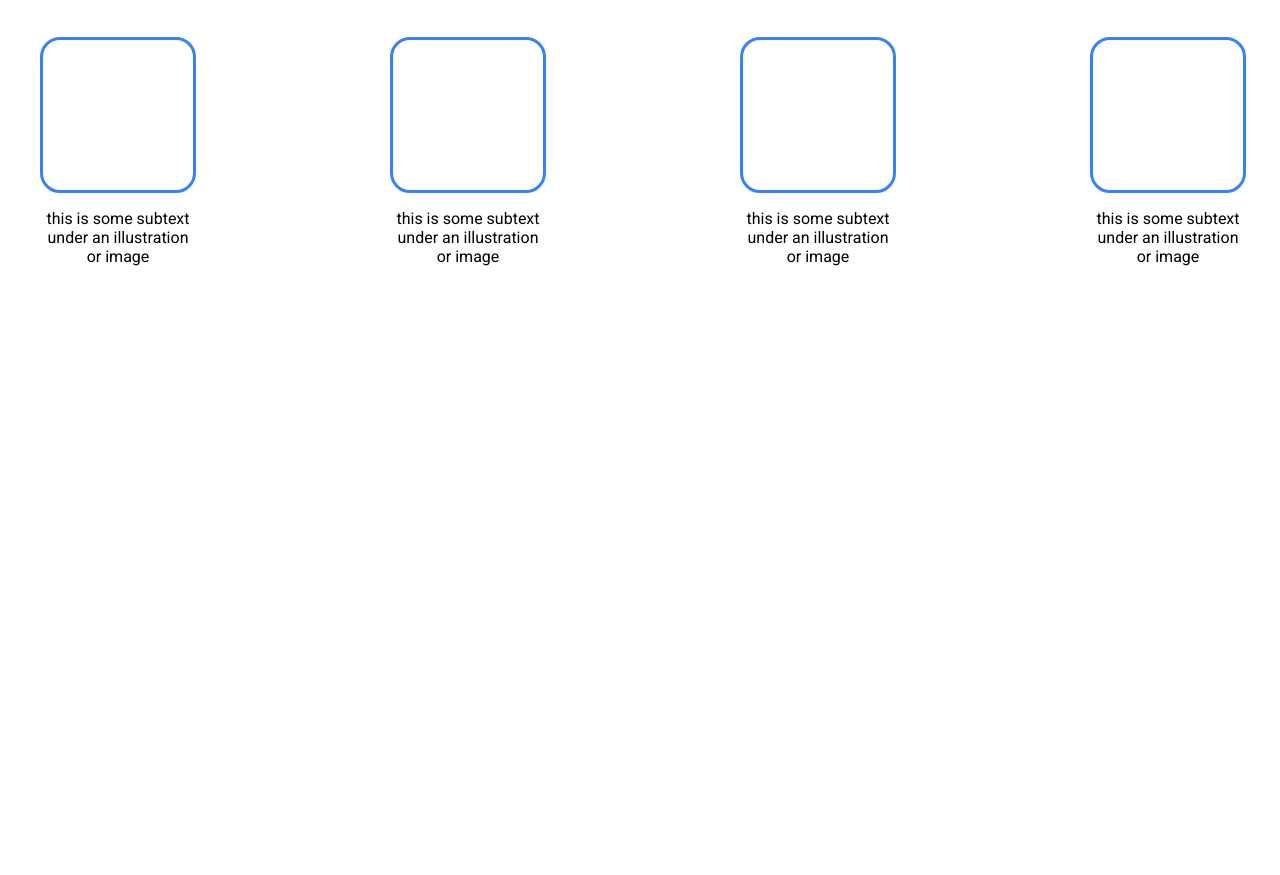
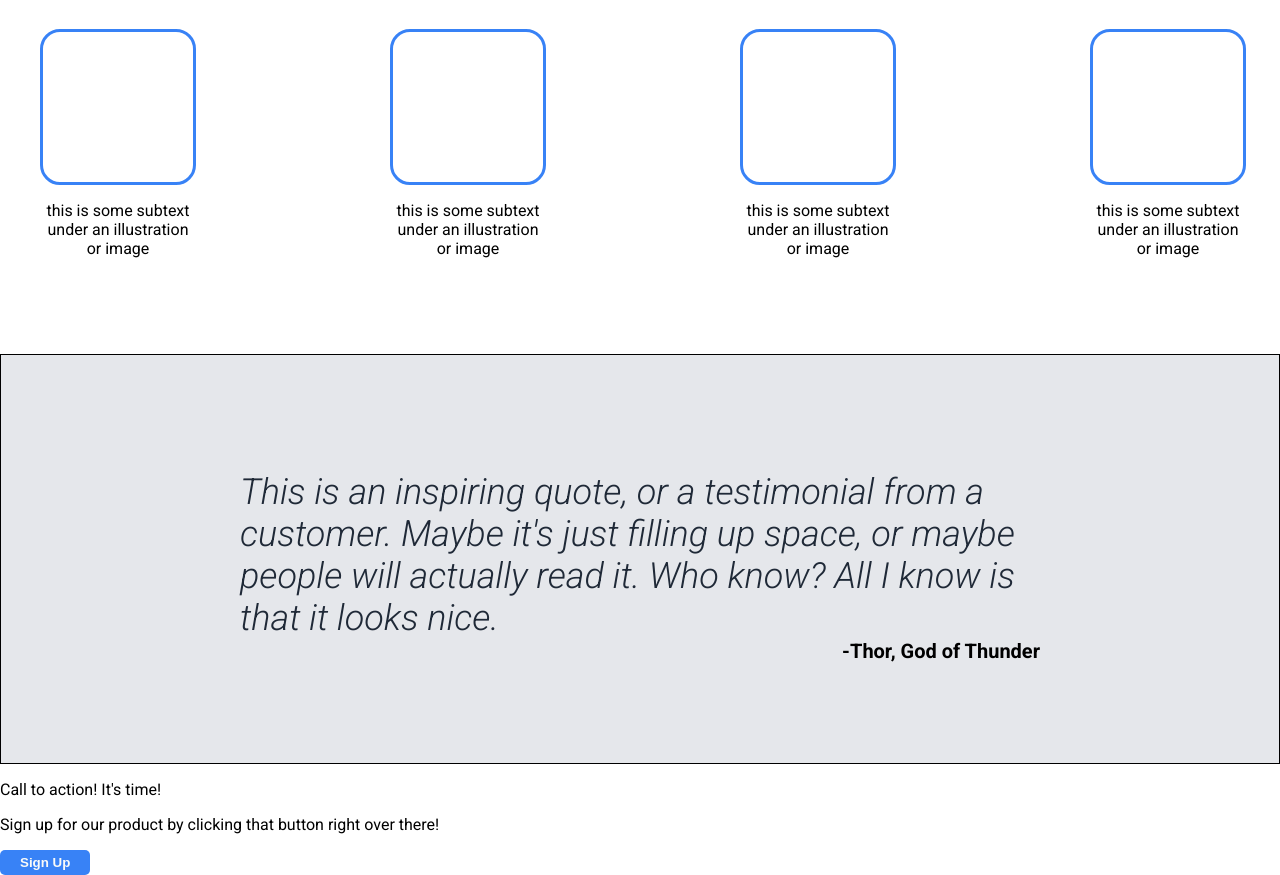
Before and after one commit to aspbarruda/odin-landing-page, a plain HTML site: page index.html in a window 1280 px wide. Shown: the part 546-1421 px from the top of the page. Before the commit the page ends 836 px from the top, so only its background shows below. Drawn offline with Linux system fonts and the light colour scheme.

Commit message:
Finished Quote section (HTML and CSS) and added HTML for Subscribe section

```diff
--- a/index.html
+++ b/index.html
@@ -65,5 +65,24 @@
         </div>
     </div>
 
+    <div class="quotation">
+        <p class="quote">
+            This is an inspiring quote, or a testimonial from a customer. Maybe it's just filling up space, or maybe people will actually read it. Who know? All I know is that it looks nice.
+        </p>
+        <p class="author">
+            -Thor, God of Thunder
+        </p>
+    </div>
+
+    <div class="subscribe-area">
+        <div class="left-subscribe">
+            <p class="main-subscribe">Call to action! It's time!</p>
+            <p class="detail-subscribe">Sign up for our product by clicking that button right over there!</p>
+        </div>
+        <div class="right-subscribe">
+            <button>Sign Up</button>
+        </div>
+    </div>
+
 </body>
 </html>
--- a/styles.css
+++ b/styles.css
@@ -1,5 +1,6 @@
 body {
-    font-family: 'Roboto';
+    font-family: 'Roboto', sans-serif;
+    margin: 0;
 }
 
 .header,
@@ -108,6 +109,7 @@ button {
     display: flex;
     flex-flow: column wrap;
     width: 150px;
+    margin-bottom: 80px;
 }
 
 .photo {
@@ -116,3 +118,32 @@ button {
     height: 150px;
     border-radius: 20px;
 }
+
+.quotation {
+    background-color: #E5E7EB;
+    border: solid 1px;
+    display: flex;
+    flex-direction: column;
+    align-items: center;
+    padding: 80px 0;
+}
+
+.quote {
+    max-width: 800px;
+    text-align: left;
+    font-size: 36px;
+    font-weight: 300;
+    font-style: italic;
+    color:  #1F2937;
+    margin-bottom: 0;
+    padding-bottom: 0;
+}
+
+.author {
+    width: 800px;
+    text-align: right;
+    font-weight: bold;
+    font-size: 20px;
+    padding: 0;
+    margin-top: 0;
+}
```
